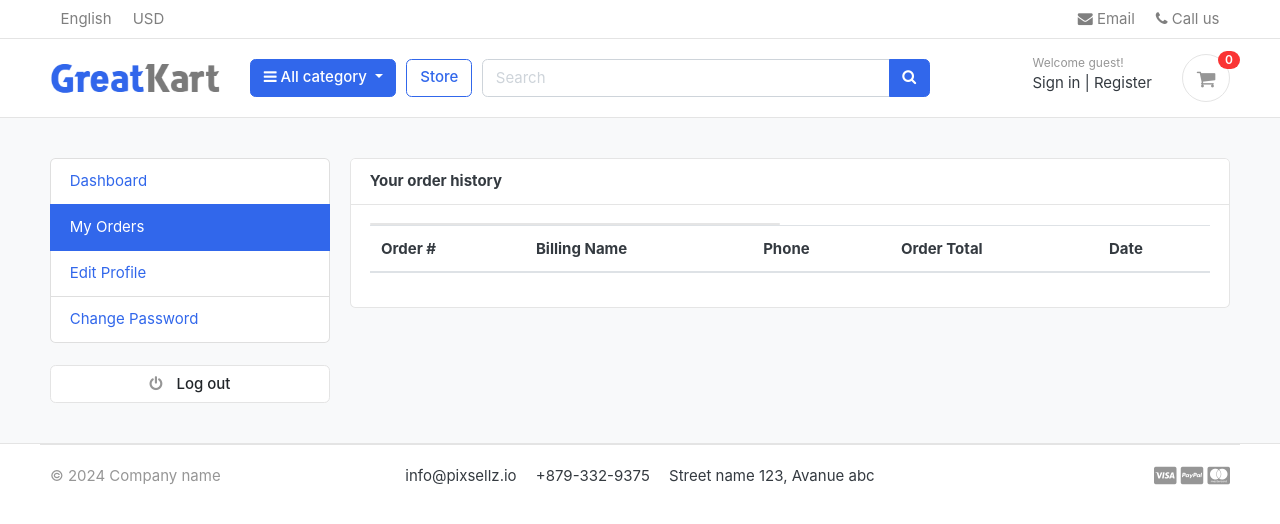
After one commit to Dedrik2021/e-shop, a Django app: page /accounts/my-orders/ in a window 1280 px wide. The commit adds this page. Shown: the top 524 px of the page. Run offline with Django 3.2, Linux system fonts and the light colour scheme; data comes from the database, SQL or seed files in the repository; tables that the repository leaves empty hold one stand-in row (values such as "Sample post"); lists and menus that the app fills with data are empty; some libraries are stand-ins or nearby versions; some web fonts are replaced.

Commit message:
created template my orders

```diff
--- a/accounts/urls.py
+++ b/accounts/urls.py
@@ -10,5 +10,7 @@ urlpatterns = [
     path('dashboard/', views.dashboard,name="dashboard"),
     path('forgot-password/', views.forgot_password, name="forgot_password"),
     path('reset_password_validate/<uidb64>/<token>/', views.reset_password_validate, name="reset_password_validate"),
-    path('reset-password/', views.reset_password, name="reset_password")
+    path('reset-password/', views.reset_password, name="reset_password"),
+
+    path('my-orders/', views.my_orders, name="my_orders")
 ]
--- a/accounts/views.py
+++ b/accounts/views.py
@@ -238,3 +238,14 @@ def reset_password(request):
 
     else:
         return render(request, 'accounts/reset-password.html')
+
+
+
+def my_orders(request):
+    orders = Order.objects.filter(user=request.user.id, is_ordered=True).order_by('-created_date')
+
+    context = {
+        'orders': orders
+    }
+
+    return render(request, 'accounts/my_orders.html', context)
--- /dev/null
+++ b/templates/accounts/my_orders.html
@@ -0,0 +1,53 @@
+{% extends "base.html" %} {% block title %} Dashboard{% endblock title %} {% block content %}
+<section class="section-conten padding-y bg">
+	{% include "includes/alerts.html" %}
+	<div class="container">
+		<div class="row">
+			{% include "includes/dashboard_sidebar.html" %}
+			<main class="col-md-9">
+				<article class="card">
+					<header class="card-header">
+						<strong class="d-inline-block mr-3">Your order history</strong>
+					</header>
+					<div class="card-body">
+						<div class="row">
+							<div class="col-md-6">
+								<div class="card text-center"></div>
+							</div>
+							<div class="col-md-12">
+								<table class="table table-hover">
+									<thead>
+										<tr>
+											<th scope="col">Order #</th>
+											<th scope="col">Billing Name</th>
+											<th scope="col">Phone</th>
+											<th scope="col">Order Total</th>
+											<th scope="col">Date</th>
+										</tr>
+									</thead>
+									<tbody>
+                                        {% for order in orders %}
+										<tr>
+											<th scope="row">{{order.order_number}}</th>
+											<td>{{order.full_name}}</td>
+											<td>{{order.phone}}</td>
+											<td>{{order.order_total}}</td>
+											<td>{{order.created_date}}</td>
+										</tr>
+                                        {% endfor %}
+
+									</tbody>
+								</table>
+							</div>
+						</div>
+						<!-- row.// -->
+					</div>
+				</article>
+				<!-- order-group.// -->
+			</main>
+		</div>
+		<!-- row.// -->
+	</div>
+</section>
+<!-- ========================= SECTION CONTENT END// ========================= -->
+{% endblock content %}
--- a/templates/includes/dashboard_sidebar.html
+++ b/templates/includes/dashboard_sidebar.html
@@ -1,8 +1,8 @@
 <aside class="col-md-3">
     <!--   SIDEBAR   -->
     <ul class="list-group">
-        <a class="list-group-item active" href="#"> Dashboard </a>
-        <a class="list-group-item" href="#"> My Orders </a>
+        <a class="list-group-item {% if '/accounts/dashboard/' == request.path %}active {% endif %} " href={% url "dashboard" %}> Dashboard </a>
+        <a class="list-group-item {% if '/accounts/my-orders/' == request.path %}active {% endif %} " href={% url "my_orders" %}> My Orders </a>
         <a class="list-group-item" href="#"> Edit Profile </a>
         <a class="list-group-item" href="#">Change Password </a>
     </ul>
```
